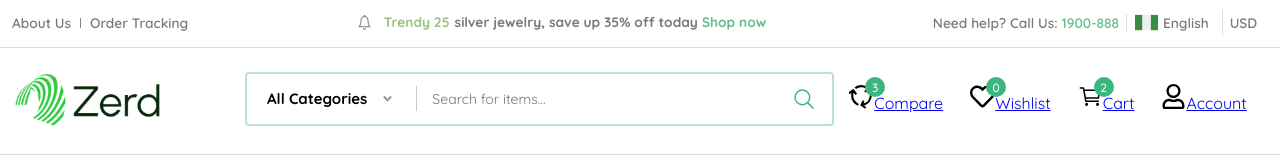
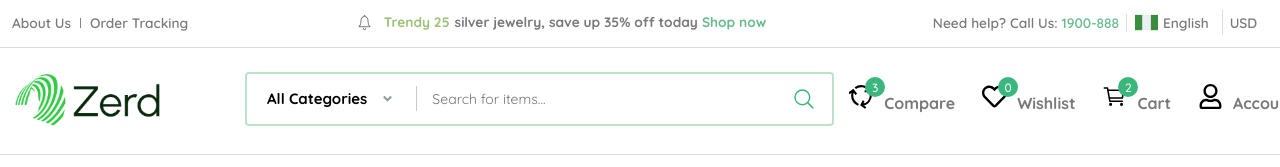
Before and after one commit to Daniel24356/ProConnect, a React (Vite) app: page / in a window 1280 px wide. Shown: the top 167 px of the page. Built offline with nearby package versions, Linux system fonts and the light colour scheme.

Commit message:
jus some routing

```diff
--- a/src/pages/home/header.css
+++ b/src/pages/home/header.css
@@ -94,6 +94,13 @@
 .silver-txt {
     color: rgb(122, 120, 120);
     font-weight: 700;
+}
+
+.cart-stuff {
+    color: rgb(122, 120, 120);
+    font-weight: 700;
+    text-decoration: none;
+    padding-left: 10px;
 }
 
 .shop-txt {
--- a/src/pages/home/header.jsx
+++ b/src/pages/home/header.jsx
@@ -106,22 +106,22 @@ const Header = () => {
                     <div className="thr-head">
                         <div className="com">
                             <GrCycle className="s-icons" />
-                            <Link to="/comparable">Compare</Link>
+                            <Link to="/comparable" className="cart-stuff">Compare</Link>
                             <div className="three">3</div>
                         </div>
                         <div className="wish">
                             <FaRegHeart className="s-icons" />
-                            <Link to="/wishlist">Wishlist</Link>
+                            <Link to="/wishlist" className="cart-stuff">Wishlist</Link>
                             <div className="six">{count}</div>
                         </div>
                         <div className="carts">
                             <IoCartOutline className="s-icons" />
-                            <Link to="/cart">Cart</Link>
+                            <Link to="/cart" className="cart-stuff">Cart</Link>
                             <div className="two">2</div>
                         </div>
                         <div className="acc">
                             <FaRegUser className="s-icons" />
-                            <Link to="/signup">Account</Link>
+                            <Link to="/signup" className="cart-stuff">Account</Link>
                         </div>
                     </div>
                 </div>
```
